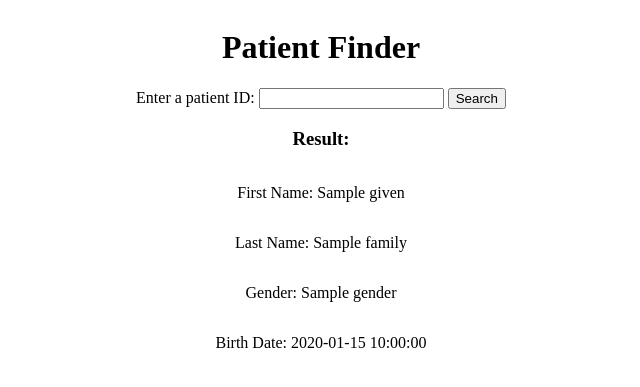
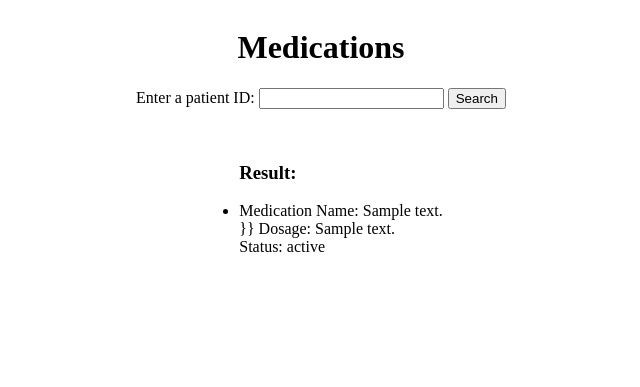
Before and after one commit to fmaroof/fhir-patient-finder, a Flask app: template src/templates/index.html in a window 1280 px wide. Shown: the top 387 px of the page, without its empty margins (319-959 px from the left). Run offline with Flask 3, Linux system fonts and the light colour scheme; the template is opened without the code that fills it: most values are stand-ins (such as "Sample title", 1, 10 or a date in 2020).

Commit message:
changed to display medications

```diff
--- a/src/templates/index.html
+++ b/src/templates/index.html
@@ -3,25 +3,29 @@
 <html lang="en">
 <head>
     <meta charset="UTF-8">
-    <title>Patient Finder</title>
+    <title>Medications</title>
 </head>
 <body>
     <div class=container>
-    <h1>Patient Finder</h1>
+    <h1>Medications</h1>
     <form method="post">
         <label for="number">Enter a patient ID:</label>
         <input type="text" name="number" id="number">
         <input type="submit" value="Search">
     </form>
-    {% if result is not none %}
+
+    <br>
+    <ul>
     <h3>Result: </h3>
-    <p>First Name: {{ result.name[0].given[0] }}</p>
-    <p>Last Name: {{ result.name[0].family }}</p>
-    <p>Gender: {{ result.gender }}</p>
-    <p>Birth Date: {{ result.birthDate}}</p>
+        {% for medication in medications %}
+            <li>
+                Medication Name: {{ medication.resource.medicationCodeableConcept.text }}<br>}}
+                Dosage: {{ medication.resource.dosageInstruction.text }}<br>
+                Status: {{ medication.resource.status }}
+            </li>
 
-    {% endif %}
-    </div>
+        {% endfor %}
+    </ul>
 </body>
 </html>
 
```
